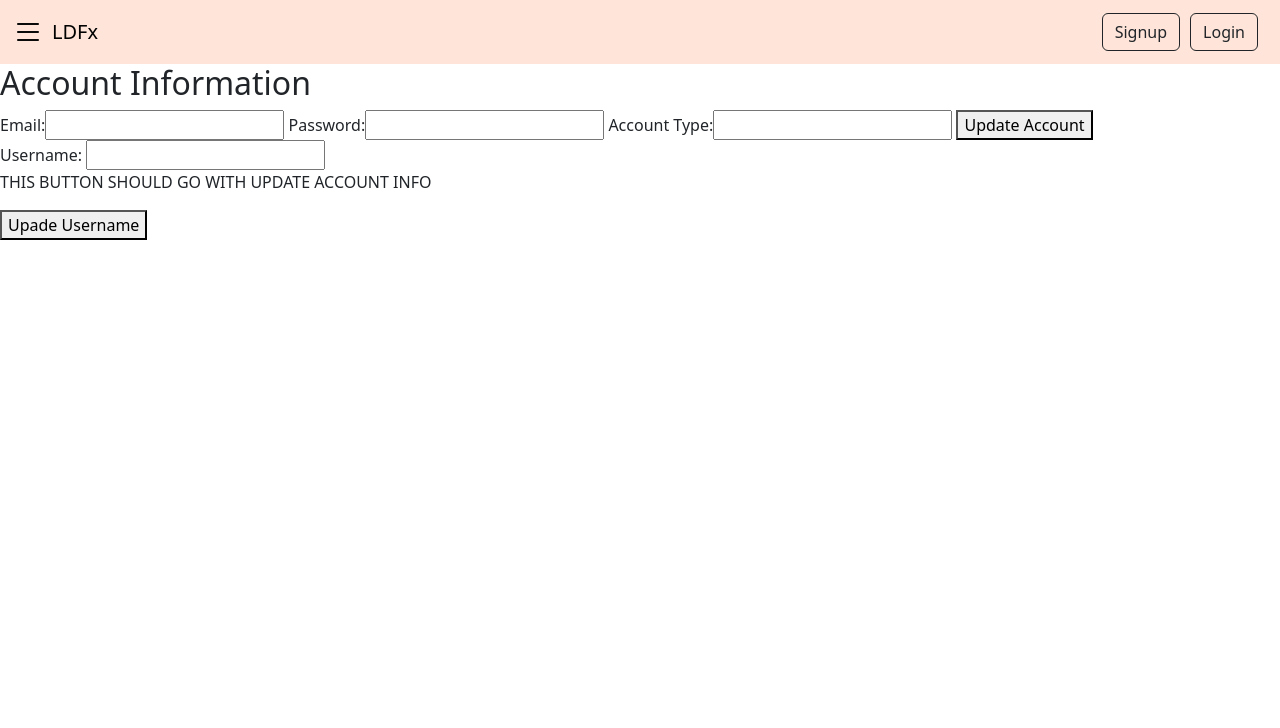
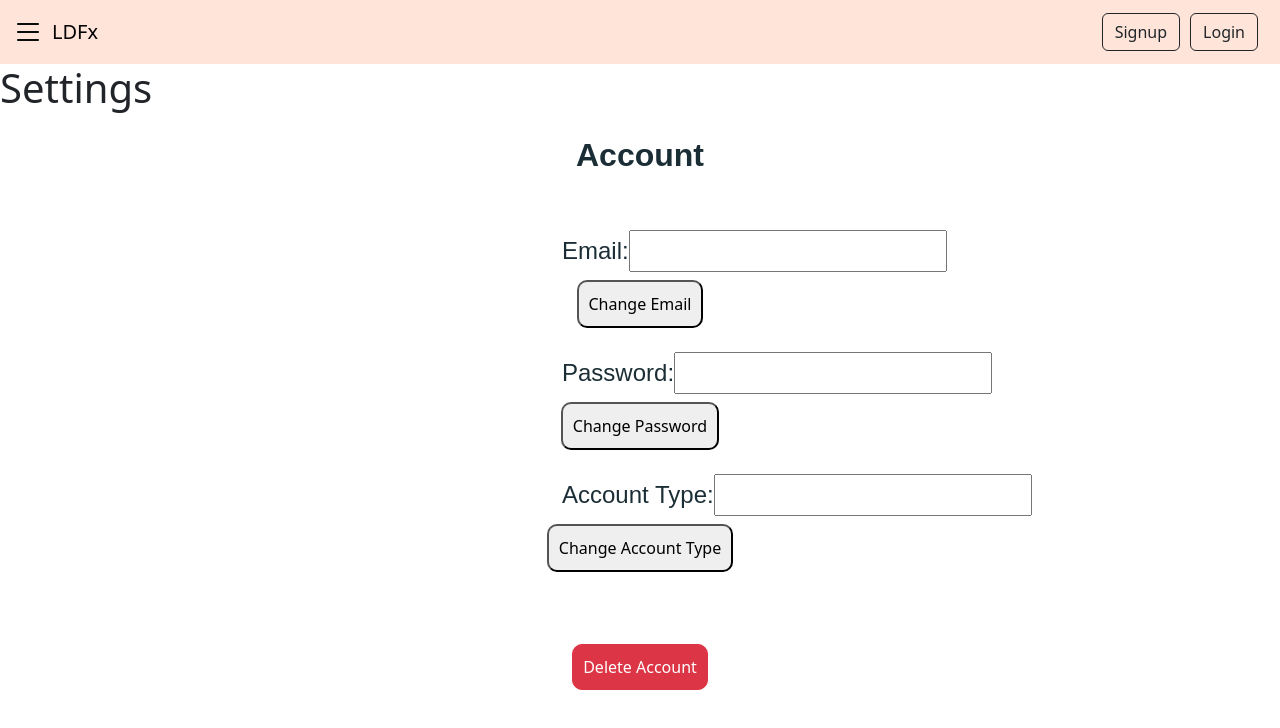
Before and after one commit to UmarRamzan/LDFx, a SvelteKit app: page /settings in a window 1280 px wide. Shown: the top 728 px of the page. Built offline with nearby package versions, Linux system fonts and the light colour scheme.

Commit message:
settings front end

```diff
--- a/src/routes/settings/+page.svelte
+++ b/src/routes/settings/+page.svelte
@@ -53,8 +53,13 @@ const _updateUsername = async()=>{
 }
 
 onMount(getData);
+
+
+
 </script>
 
+
+<!--
 <h2>Account Information</h2>
 <label>Email:<input type="email" bind:value={email} /></label>
 <label>Password:<input type="password" bind:value={password} /></label>
@@ -64,3 +69,138 @@ onMount(getData);
 <label>Username: <input bind:value={_username}></label>
 <p>THIS BUTTON SHOULD GO WITH UPDATE ACCOUNT INFO</p>
 <button on:click={_updateUsername} >Upade Username</button>
+-->
+
+<main>
+  <h1 class="page-heading">Settings</h1>
+
+  <div class="container mt-4">
+      <h2>Account</h2>
+      <br><br>
+
+        <!--<p>Email: {email}</p>
+        <p>Account Type: {accountType}</p>-->
+        <label class="settings-data">Email:<input type="email" bind:value={email} /></label>
+
+        <button type="button" class="btn-outline-dark" id="change-email-button" onclick="document.getElementById('email-popup').style.display='block'">
+          Change Email
+        </button>
+
+        <br>
+
+
+        <label class="settings-data">Password:<input type="password" bind:value={password} /></label>
+
+        <button type="button" class="btn-outline-dark" id="change-password-button" onclick="document.getElementById('password-popup').style.display='block'">
+          Change Password
+        </button>
+
+        <br>
+
+
+        <label class="settings-data">Account Type:<input type="text" bind:value={accountType} /></label>
+
+        <button type="button" class="btn-outline-dark" id='change-account-button' onclick="document.getElementById('account-popup').style.display='block'">
+          Change Account Type
+        </button>
+
+        <br>
+
+        <br>
+        <br>
+        <button type="button" class="btn btn-danger" id='delete-button'>
+            Delete Account
+        </button>
+    </div>
+
+
+
+  <div class="popup" id="email-popup">
+      <label class="popup-data" for="email"><b>Enter New Email</b></label>
+      <br>
+      <input type="text" placeholder="email" name="email" required>
+      <br><br>
+  <button onclick="document.getElementById('email-popup').style.display='none'">Submit</button>
+  </div>
+
+  <div class="popup" id="account-popup">
+      <label class="popup-data" for="account-type"><b>Enter New Account Type</b></label>
+      <br>
+      <input type="text" placeholder="Account Type" name="Account Type" required>
+      <br><br>
+      <button onclick="document.getElementById('account-popup').style.display='none'"> Submit </button>
+  </div>
+
+  <div class="popup" id="password-popup">
+    <label class="popup-data" for="password"><b>Enter New Password</b></label>
+    <br>
+    <input type="text" placeholder="password" name="password" required>
+    <br><br>
+    <button onclick="document.getElementById('password-popup').style.display='none'">Submit</button>
+    </div>
+
+
+</main>
+
+
+<style>
+  b{
+      text-align: left;
+      padding-left: 0rem;
+      padding-bottom: 0.0rem;
+      font-size: x-large;
+      font-family: 'Chakra Petch', sans-serif;
+      color: #1b2e35;
+  }
+
+
+  label {
+      text-align: center;
+      padding-left: 30rem;
+      padding-bottom: 0.5rem;
+      font-size: x-large;
+      font-family: 'Chakra Petch', sans-serif;
+      color: #1b2e35;
+  }
+
+  .popup-data {
+      text-align: left;
+      padding-left: 0rem;
+      padding-bottom: 0.5rem;
+      font-size: x-large;
+      font-family: 'Chakra Petch', sans-serif;
+      color: #1b2e35;
+  }
+
+  h2 {
+      text-align: center;
+      padding-left: 0rem;
+      font-family: 'Chakra Petch', sans-serif;
+      font-size: 10;
+      font-weight: 900;
+      color: #1b2e35;
+  }
+
+  button {
+      padding: 10px 10px;
+      text-align: left;
+      display: block;
+      margin: auto;
+      font-size: 16px;
+      cursor: pointer;
+      border-radius: 10px;
+  }
+
+  .popup {
+    display: none;
+    position: fixed;
+    top: 50%;
+    left: 50%;
+    transform: translate(-50%, -50%);
+    padding: 20px;
+    background-color: #fff;
+    box-shadow: 0px 0px 10px rgba(0, 0, 0, 0.5);
+    z-index: 9999;
+  }
+
+</style>
```
